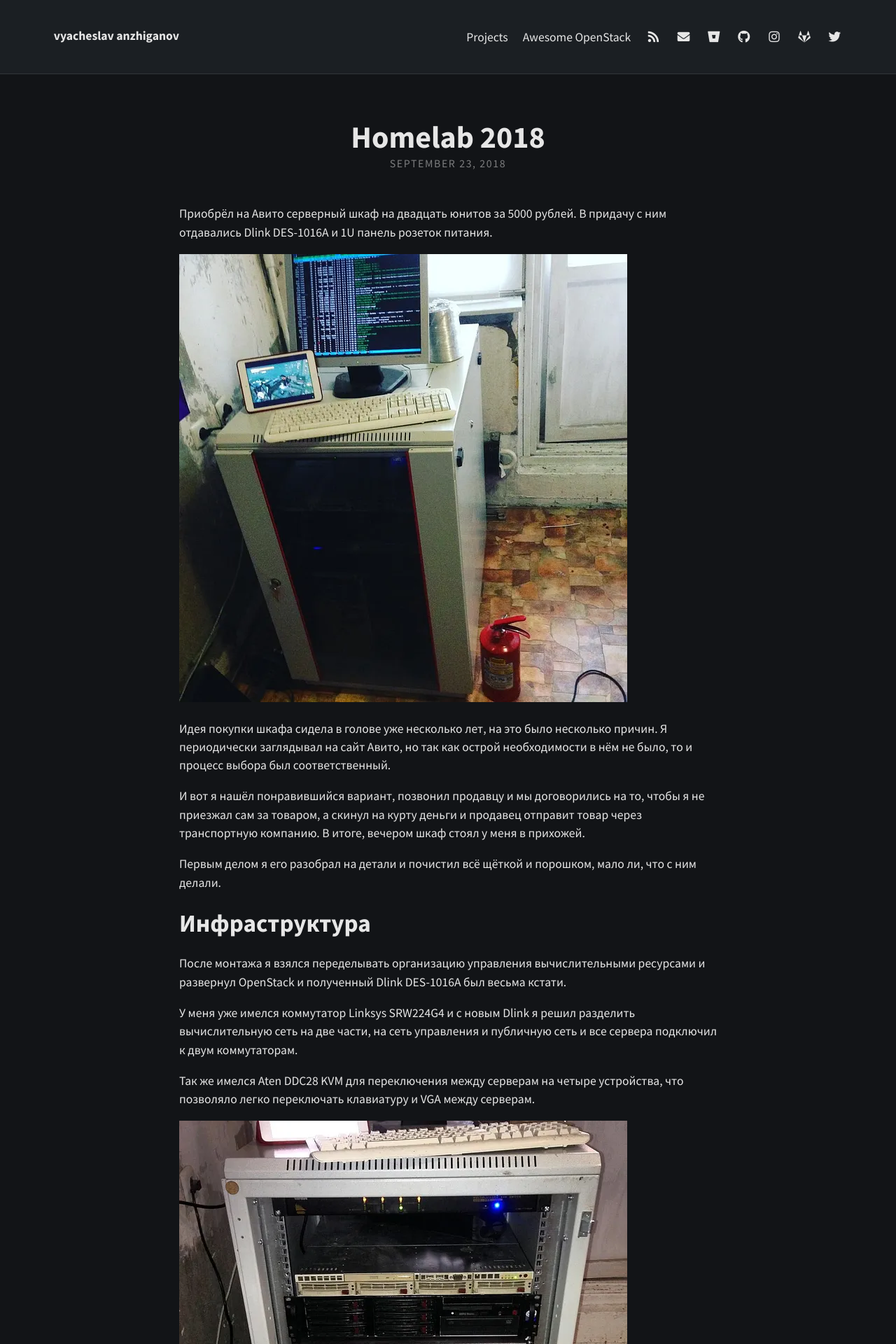
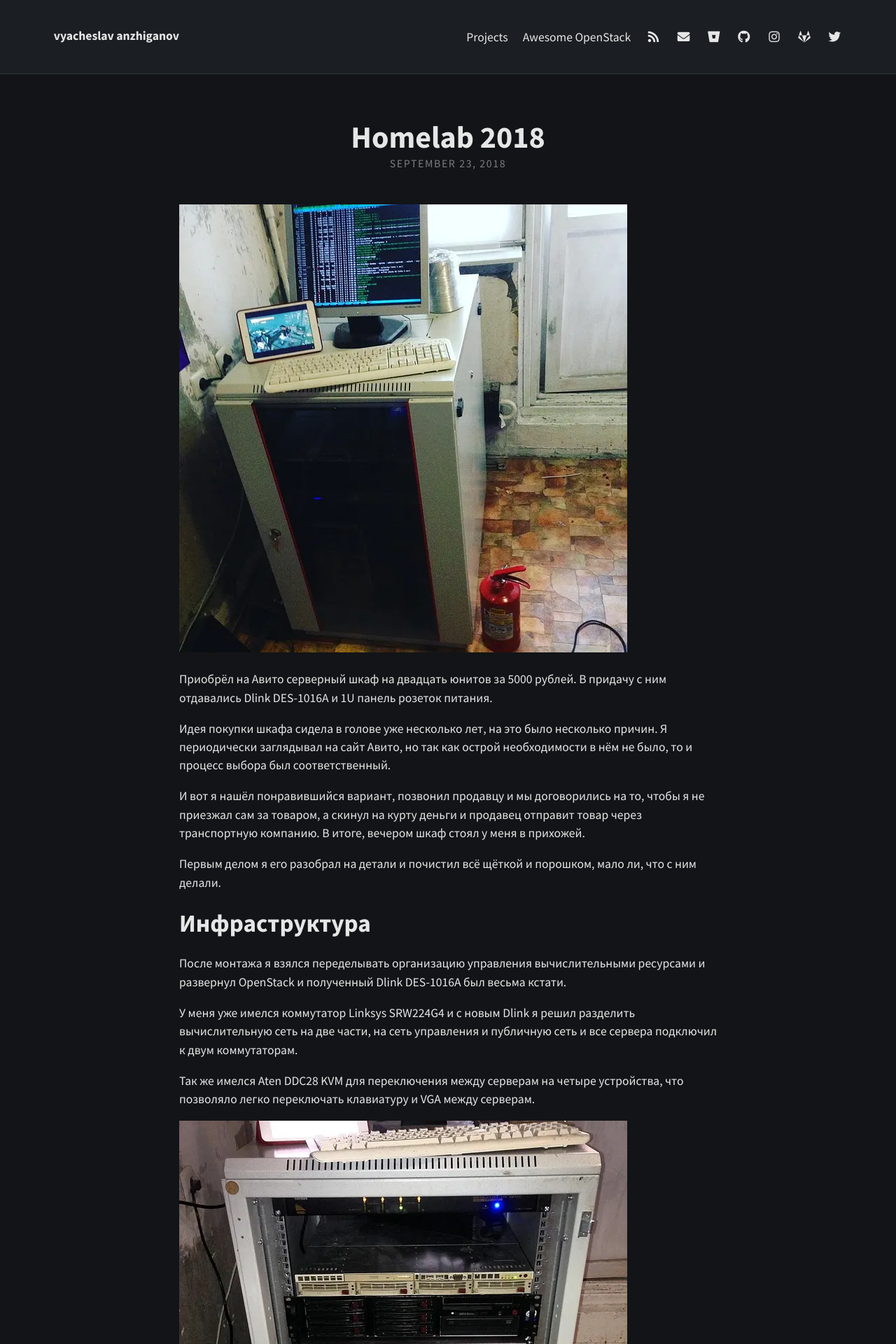
Before and after one commit to vanzhiganov/vanzhiganov.github.io, a Jekyll site: the page built from _posts/2018-09-23-homelab.md, in a window 1280 px wide. Shown: the top 1920 px of the page at 70% size. Built offline with Jekyll 4.4.1, drawn with Linux system fonts in a browser that asks for light colours; nearby versions of some CDN libraries.

Commit message:
restore old blog post 2018 homelab

```diff
--- a/_posts/2018-09-23-homelab.md
+++ b/_posts/2018-09-23-homelab.md
@@ -5,10 +5,10 @@ subtitle: ""
 tags: [homelab, openstack]
 ---
 
+![Новая лаборатория](/assets/posts/2018/2018-09-23-1-homelab.webp)
+
 Приобрёл на Авито серверный шкаф на двадцать юнитов за 5000 рублей. В придачу
 с ним отдавались Dlink DES-1016A и 1U панель розеток питания.
-
-![Новая лаборатория](/assets/posts/2018/2018-09-23-1-homelab.webp)
 
 Идея покупки шкафа сидела в голове уже несколько лет, на это было несколько
 причин. Я периодически заглядывал на сайт Авито, но так как острой необходимости
```
